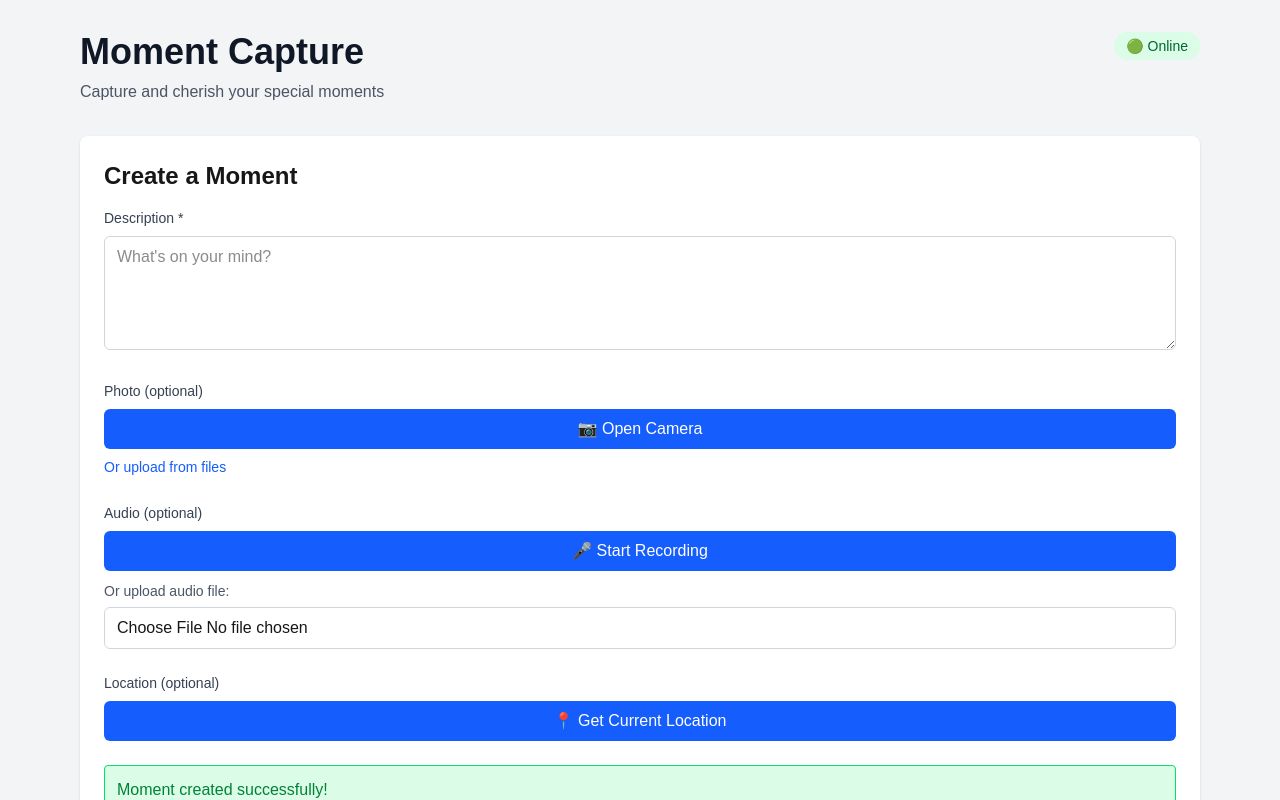
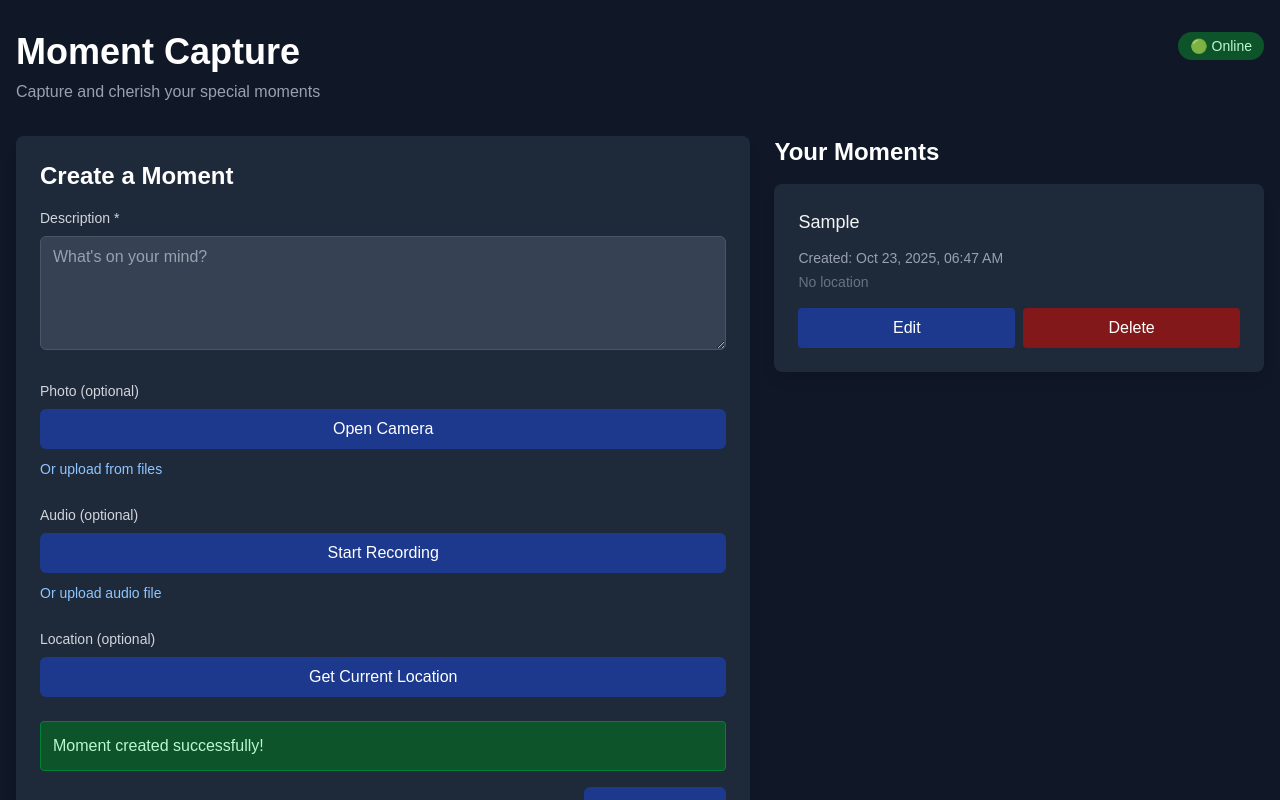
Before and after one commit to bizpropb/CapturePWA, a Next.js app: page / in a window 1280 px wide. Both pictures are taken after typing "Sample" into the empty fields and a click on the button "Create Moment". Shown: the top 800 px of the page. Built offline with nearby package versions, Linux system fonts and the light colour scheme; no server answers; the database is empty.

Commit message:
fix: css, darkmode, optimizations

```diff
--- a/src/app/page.jsx
+++ b/src/app/page.jsx
@@ -97,26 +97,26 @@
   };
 
   return (
-    <div className="min-h-screen bg-gray-100">
-      <div className="container mx-auto px-4 py-8 max-w-6xl">
+    <div className="min-h-screen bg-gray-900">
+      <div className="container mx-auto px-4 py-8 max-w-7xl">
         <header className="mb-8">
           <div className="flex justify-between items-start">
             <div>
-              <h1 className="text-4xl font-bold text-gray-900">Moment Capture</h1>
-              <p className="text-gray-600 mt-2">Capture and cherish your special moments</p>
+              <h1 className="text-4xl font-bold text-white">Moment Capture</h1>
+              <p className="text-gray-400 mt-2">Capture and cherish your special moments</p>
             </div>
             <div className="flex flex-col items-end gap-2">
               {/* Online/Offline Indicator */}
               <div className={`px-3 py-1 rounded-full text-sm font-medium ${
                 isOnline
-                  ? 'bg-green-100 text-green-800'
-                  : 'bg-red-100 text-red-800'
+                  ? 'bg-green-900 text-green-200'
+                  : 'bg-red-900 text-red-200'
               }`}>
                 {isOnline ? '🟢 Online' : '🔴 Offline'}
               </div>
               {/* Syncing Indicator */}
               {syncing && (
-                <div className="px-3 py-1 rounded-full text-sm font-medium bg-blue-100 text-blue-800">
+                <div className="px-3 py-1 rounded-full text-sm font-medium bg-blue-900 text-blue-200">
                   🔄 Syncing...
                 </div>
               )}
@@ -124,10 +124,16 @@
           </div>
         </header>
 
+        <div className="flex gap-6">
+          {/* Left Column - Form (60%) */}
+          <div className="w-[60%]">
             <MomentForm onMomentCreated={handleMomentCreated} />
+          </div>
 
+          {/* Right Column - Moments List (40%) */}
+          <div className="w-[40%]">
             {error && (
-          <div className="mb-4 p-4 bg-red-100 border border-red-400 text-red-700 rounded">
+              <div className="mb-4 p-4 bg-red-900 border border-red-700 text-red-200 rounded">
                 Error: {error}
               </div>
             )}
@@ -138,6 +144,8 @@
               onDelete={handleDelete}
               onEdit={handleEdit}
             />
+          </div>
+        </div>
 
         {editingMoment && (
           <EditModal
--- a/src/components/AudioRecorder.jsx
+++ b/src/components/AudioRecorder.jsx
@@ -100,9 +100,9 @@
 
   if (!isSupported) {
     return (
-      <div className="p-4 bg-yellow-50 border border-yellow-200 rounded-md">
-        <p className="text-sm text-yellow-800">
-          🎤 Microphone not supported. Please use the file upload instead.
+      <div className="p-4 bg-yellow-900 border border-yellow-700 rounded-md">
+        <p className="text-sm text-white">
+          Microphone not supported. Please use the file upload instead.
         </p>
       </div>
     );
@@ -110,15 +110,15 @@
 
   if (audioBlob) {
     return (
-      <div className="p-4 bg-gray-50 border border-gray-200 rounded-md">
+      <div className="p-4 bg-gray-700 border border-gray-600 rounded-md">
         <div className="flex items-center justify-between mb-2">
-          <span className="text-sm font-medium text-gray-700">
+          <span className="text-sm font-medium text-gray-300">
             Recorded Audio ({formatDuration(duration)})
           </span>
           <button
             type="button"
             onClick={deleteRecording}
-            className="text-red-600 hover:text-red-700 text-sm font-medium"
+            className="text-red-400 hover:text-red-300 text-sm font-medium transition-colors duration-200"
           >
             Delete
           </button>
@@ -130,11 +130,11 @@
 
   if (isRecording) {
     return (
-      <div className="p-4 bg-red-50 border border-red-200 rounded-md">
+      <div className="p-4 bg-red-900 border border-red-700 rounded-md">
         <div className="flex items-center justify-between mb-3">
           <div className="flex items-center">
-            <span className="animate-pulse h-3 w-3 bg-red-600 rounded-full mr-2"></span>
-            <span className="text-sm font-medium text-red-900">
+            <span className="animate-pulse h-3 w-3 bg-red-400 rounded-full mr-2"></span>
+            <span className="text-sm font-medium text-red-100">
               Recording... {formatDuration(duration)}
             </span>
           </div>
@@ -142,9 +142,9 @@
         <button
           type="button"
           onClick={stopRecording}
-          className="w-full bg-red-600 text-white py-2 px-4 rounded-md hover:bg-red-700 transition"
+          className="w-full bg-red-950 text-white py-2 px-4 rounded-md hover:bg-red-900 transition-colors duration-200"
         >
-          ⏹ Stop Recording
+          Stop Recording
         </button>
       </div>
     );
@@ -155,12 +155,12 @@
       <button
         type="button"
         onClick={startRecording}
-        className="w-full bg-blue-600 text-white py-2 px-4 rounded-md hover:bg-blue-700 transition"
+        className="w-full bg-blue-900 text-white py-2 px-4 rounded-md hover:bg-blue-800 transition-colors duration-200"
       >
-        🎤 Start Recording
+        Start Recording
       </button>
       {error && (
-        <p className="mt-2 text-sm text-red-600">{error}</p>
+        <p className="mt-2 text-sm text-red-400">{error}</p>
       )}
     </div>
   );
--- a/src/components/CameraCapture.jsx
+++ b/src/components/CameraCapture.jsx
@@ -82,9 +82,9 @@
 
   if (!isSupported) {
     return (
-      <div className="p-4 bg-yellow-50 border border-yellow-200 rounded-md">
-        <p className="text-sm text-yellow-800">
-          📷 Camera not supported. Please use the file upload instead.
+      <div className="p-4 bg-yellow-900 border border-yellow-700 rounded-md">
+        <p className="text-sm text-white">
+          Camera not supported. Please use the file upload instead.
         </p>
       </div>
     );
@@ -96,12 +96,12 @@
         <button
           type="button"
           onClick={startCamera}
-          className="w-full bg-blue-600 text-white py-2 px-4 rounded-md hover:bg-blue-700 transition"
+          className="w-full bg-blue-900 text-white py-2 px-4 rounded-md hover:bg-blue-800 transition-colors duration-200"
         >
-          📷 Open Camera
+          Open Camera
         </button>
         {error && (
-          <p className="mt-2 text-sm text-red-600">{error}</p>
+          <p className="mt-2 text-sm text-red-400">{error}</p>
         )}
       </div>
     );
@@ -114,9 +114,9 @@
         <button
           type="button"
           onClick={retake}
-          className="w-full bg-gray-600 text-white py-2 px-4 rounded-md hover:bg-gray-700 transition"
+          className="w-full bg-gray-600 text-white py-2 px-4 rounded-md hover:bg-gray-700 transition-colors duration-200"
         >
-          🔄 Retake Photo
+          Retake Photo
         </button>
       </div>
     );
@@ -139,16 +139,16 @@
         <button
           type="button"
           onClick={capturePhoto}
-          className="flex-1 bg-green-600 text-white py-2 px-4 rounded-md hover:bg-green-700 transition font-medium"
+          className="flex-1 bg-green-800 text-white py-2 px-4 rounded-md hover:bg-green-900 transition-colors duration-200 font-medium"
         >
-          📸 Capture
+          Capture
         </button>
         <button
           type="button"
           onClick={stopCamera}
-          className="flex-1 bg-red-600 text-white py-2 px-4 rounded-md hover:bg-red-700 transition"
+          className="flex-1 bg-red-950 text-white py-2 px-4 rounded-md hover:bg-red-900 transition-colors duration-200"
         >
-          ✖ Cancel
+          Cancel
         </button>
       </div>
     </div>
--- a/src/components/GPSCapture.jsx
+++ b/src/components/GPSCapture.jsx
@@ -49,9 +49,9 @@
 
   if (!isSupported) {
     return (
-      <div className="p-4 bg-yellow-50 border border-yellow-200 rounded-md">
-        <p className="text-sm text-yellow-800">
-          📍 GPS not supported. Location will default to 0, 0.
+      <div className="p-4 bg-yellow-900 border border-yellow-700 rounded-md">
+        <p className="text-sm text-white">
+          GPS not supported. Location will default to 0, 0.
         </p>
       </div>
     );
@@ -60,15 +60,15 @@
   return (
     <div>
       {location ? (
-        <div className="p-4 bg-green-50 border border-green-200 rounded-md">
+        <div className="p-4 bg-green-900 border border-green-700 rounded-md">
           <div className="flex justify-between items-start mb-2">
             <div>
-              <p className="text-sm font-medium text-green-900">Location Captured</p>
-              <p className="text-xs text-green-700 font-mono mt-1">
+              <p className="text-sm font-medium text-green-100">Location Captured</p>
+              <p className="text-xs text-green-200 font-mono mt-1">
                 {location.latitude.toFixed(6)}, {location.longitude.toFixed(6)}
               </p>
               {location.accuracy && (
-                <p className="text-xs text-green-600 mt-1">
+                <p className="text-xs text-green-300 mt-1">
                   Accuracy: ±{Math.round(location.accuracy)}m
                 </p>
               )}
@@ -76,7 +76,7 @@
             <button
               type="button"
               onClick={clearLocation}
-              className="text-green-700 hover:text-green-900 text-sm font-medium"
+              className="text-green-200 hover:text-green-100 text-sm font-medium"
             >
               Clear
             </button>
@@ -88,9 +88,9 @@
             type="button"
             onClick={getLocation}
             disabled={loading}
-            className="w-full bg-blue-600 text-white py-2 px-4 rounded-md hover:bg-blue-700 disabled:bg-gray-400 disabled:cursor-not-allowed transition"
+            className="w-full bg-blue-900 text-white py-2 px-4 rounded-md hover:bg-blue-800 disabled:bg-gray-400 disabled:cursor-not-allowed transition-colors duration-200"
           >
-            {loading ? '📍 Getting Location...' : '📍 Get Current Location'}
+            {loading ? 'Getting Location...' : 'Get Current Location'}
           </button>
           {error && (
             <p className="mt-2 text-sm text-red-600">{error}</p>
--- a/src/components/MomentCard.jsx
+++ b/src/components/MomentCard.jsx
@@ -15,10 +15,10 @@
   const hasLocation = moment.gpsLat !== 0 || moment.gpsLng !== 0;
 
   return (
-    <div className="bg-white rounded-lg shadow hover:shadow-lg transition overflow-hidden">
+    <div className="bg-gray-800 rounded-lg shadow-lg hover:shadow-xl transition-shadow duration-200 overflow-hidden">
       {/* Image */}
       {moment.imageUrl && (
-        <div className="w-full h-48 bg-gray-200">
+        <div className="w-full h-48 bg-gray-700">
           <img
             src={moment.imageUrl}
             alt="Moment"
@@ -31,7 +31,7 @@
       <div className="p-6">
         {/* Description */}
         <div className="mb-3">
-          <p className="text-gray-800 text-lg whitespace-pre-wrap">{moment.description}</p>
+          <p className="text-gray-100 text-lg whitespace-pre-wrap">{moment.description}</p>
         </div>
 
         {/* Audio Player */}
@@ -45,7 +45,7 @@
         )}
 
         {/* Metadata */}
-        <div className="text-sm text-gray-600 space-y-1">
+        <div className="text-sm text-gray-400 space-y-1">
           <p>
             <span className="font-medium">Created:</span> {formatDate(moment.createdAt)}
           </p>
@@ -55,7 +55,7 @@
               <span className="font-medium">Location:</span> {moment.gpsLat.toFixed(4)}, {moment.gpsLng.toFixed(4)}
             </p>
           ) : (
-            <p className="text-gray-400">No location</p>
+            <p className="text-gray-500">No location</p>
           )}
         </div>
 
@@ -63,13 +63,13 @@
         <div className="mt-4 flex gap-2">
           <button
             onClick={() => onEdit(moment)}
-            className="flex-1 bg-blue-600 text-white py-2 px-4 rounded hover:bg-blue-700 transition"
+            className="flex-1 bg-blue-900 text-white py-2 px-4 rounded hover:bg-blue-800 transition-colors duration-200"
           >
             Edit
           </button>
           <button
             onClick={() => onDelete(moment.id)}
-            className="flex-1 bg-red-600 text-white py-2 px-4 rounded hover:bg-red-700 transition"
+            className="flex-1 bg-red-900 text-white py-2 px-4 rounded hover:bg-red-800 transition-colors duration-200"
           >
             Delete
           </button>
--- a/src/components/MomentForm.jsx
+++ b/src/components/MomentForm.jsx
@@ -13,7 +13,6 @@
   const [audioData, setAudioData] = useState(null); // Blob from recorder or file
   const [gpsLat, setGpsLat] = useState(0);
   const [gpsLng, setGpsLng] = useState(0);
-  const [useFileUpload, setUseFileUpload] = useState(false);
   const [loading, setLoading] = useState(false);
   const [uploadProgress, setUploadProgress] = useState('');
   const [error, setError] = useState('');
@@ -142,13 +141,13 @@
   };
 
   return (
-    <div className="bg-white rounded-lg shadow p-6 mb-8">
-      <h2 className="text-2xl font-bold mb-4">Create a Moment</h2>
+    <div className="bg-gray-800 rounded-lg shadow-lg p-6 mb-8">
+      <h2 className="text-2xl font-bold mb-4 text-white">Create a Moment</h2>
 
       <form onSubmit={handleSubmit}>
         {/* Description */}
         <div className="mb-6">
-          <label htmlFor="description" className="block text-sm font-medium text-gray-700 mb-2">
+          <label htmlFor="description" className="block text-sm font-medium text-gray-300 mb-2">
             Description *
           </label>
           <textarea
@@ -157,51 +156,40 @@
             onChange={(e) => setDescription(e.target.value)}
             placeholder="What's on your mind?"
             rows={4}
-            className="w-full px-3 py-2 border border-gray-300 rounded-md focus:outline-none focus:ring-2 focus:ring-blue-500"
+            className="w-full px-3 py-2 bg-gray-700 border border-gray-600 text-white placeholder-gray-400 rounded-md focus:outline-none focus:ring-2 focus:ring-blue-500"
             disabled={loading}
           />
         </div>
 
         {/* Camera / Image Upload */}
         <div className="mb-6">
-          <label className="block text-sm font-medium text-gray-700 mb-2">
+          <label className="block text-sm font-medium text-gray-300 mb-2">
             Photo (optional)
           </label>
 
-          {!imageData && !useFileUpload && (
+          {!imageData && (
+            <>
               <CameraCapture
                 onCapture={handleCameraCapture}
                 onError={(err) => setError(err)}
               />
-          )}
-
-          {!imageData && !useFileUpload && (
-            <button
-              type="button"
-              onClick={() => setUseFileUpload(true)}
-              className="mt-2 text-sm text-blue-600 hover:text-blue-700"
-            >
-              Or upload from files
-            </button>
-          )}
-
-          {(useFileUpload && !imageData) && (
-            <div>
+              <div className="mt-2">
                 <input
+                  id="image-upload"
                   type="file"
                   accept="image/*"
                   onChange={handleImageFileChange}
-                className="w-full px-3 py-2 border border-gray-300 rounded-md"
+                  className="hidden"
                   disabled={loading}
                 />
-              <button
-                type="button"
-                onClick={() => setUseFileUpload(false)}
-                className="mt-2 text-sm text-blue-600 hover:text-blue-700"
+                <label
+                  htmlFor="image-upload"
+                  className="text-sm text-blue-300 hover:text-blue-200 transition-colors duration-200 cursor-pointer"
                 >
-                Or use camera
-              </button>
+                  Or upload from files
+                </label>
               </div>
+            </>
           )}
 
           {imageData && (
@@ -214,7 +202,7 @@
               <button
                 type="button"
                 onClick={clearImage}
-                className="absolute top-2 right-2 bg-red-600 text-white px-3 py-1 rounded hover:bg-red-700"
+                className="absolute top-2 right-2 bg-red-800 text-white px-3 py-1 rounded hover:bg-red-900 transition-colors duration-200"
                 disabled={loading}
               >
                 Remove
@@ -225,48 +213,53 @@
 
         {/* Audio Recorder / Upload */}
         <div className="mb-6">
-          <label className="block text-sm font-medium text-gray-700 mb-2">
+          <label className="block text-sm font-medium text-gray-300 mb-2">
             Audio (optional)
           </label>
 
           {!audioData && (
+            <>
               <AudioRecorder
                 onCapture={handleAudioCapture}
                 onError={(err) => setError(err)}
               />
+              <div className="mt-2">
+                <input
+                  id="audio-upload"
+                  type="file"
+                  accept="audio/*"
+                  onChange={handleAudioFileChange}
+                  className="hidden"
+                  disabled={loading}
+                />
+                <label
+                  htmlFor="audio-upload"
+                  className="text-sm text-blue-300 hover:text-blue-200 transition-colors duration-200 cursor-pointer"
+                >
+                  Or upload audio file
+                </label>
+              </div>
+            </>
           )}
 
           {audioData && (
-            <div className="flex items-center gap-2 p-3 bg-gray-50 border border-gray-200 rounded-md">
-              <span className="text-sm text-gray-600 flex-1">Audio recorded</span>
+            <div className="flex items-center gap-2 p-3 bg-gray-700 border border-gray-600 rounded-md">
+              <span className="text-sm text-gray-300 flex-1">Audio recorded</span>
               <button
                 type="button"
                 onClick={clearAudio}
-                className="bg-red-600 text-white px-3 py-1 rounded hover:bg-red-700 text-sm"
+                className="bg-red-800 text-white px-3 py-1 rounded hover:bg-red-900 transition-colors duration-200 text-sm"
                 disabled={loading}
               >
                 Remove
               </button>
             </div>
           )}
-
-          {!audioData && (
-            <div className="mt-2">
-              <label className="text-sm text-gray-600">Or upload audio file:</label>
-              <input
-                type="file"
-                accept="audio/*"
-                onChange={handleAudioFileChange}
-                className="w-full px-3 py-2 border border-gray-300 rounded-md mt-1"
-                disabled={loading}
-              />
-            </div>
-          )}
         </div>
 
         {/* GPS Location */}
         <div className="mb-6">
-          <label className="block text-sm font-medium text-gray-700 mb-2">
+          <label className="block text-sm font-medium text-gray-300 mb-2">
             Location (optional)
           </label>
           <GPSCapture
@@ -277,33 +270,35 @@
 
         {/* Upload Progress */}
         {uploadProgress && (
-          <div className="mb-4 p-3 bg-blue-100 border border-blue-400 text-blue-700 rounded">
+          <div className="mb-4 p-3 bg-blue-900 border border-blue-700 text-blue-200 rounded">
             {uploadProgress}
           </div>
         )}
 
         {/* Error Message */}
         {error && (
-          <div className="mb-4 p-3 bg-red-100 border border-red-400 text-red-700 rounded">
+          <div className="mb-4 p-3 bg-red-900 border border-red-700 text-red-200 rounded">
             {error}
           </div>
         )}
 
         {/* Success Message */}
         {success && (
-          <div className="mb-4 p-3 bg-green-100 border border-green-400 text-green-700 rounded">
+          <div className="mb-4 p-3 bg-green-900 border border-green-700 text-green-200 rounded">
             Moment created successfully!
           </div>
         )}
 
         {/* Submit Button */}
+        <div className="flex justify-end">
           <button
             type="submit"
             disabled={loading}
-          className="w-full bg-blue-600 text-white py-3 px-4 rounded-md hover:bg-blue-700 disabled:bg-gray-400 disabled:cursor-not-allowed transition font-medium"
+            className="bg-blue-900 text-white py-2 px-4 rounded-md hover:bg-blue-800 disabled:bg-gray-500 disabled:cursor-not-allowed transition-colors duration-200 font-medium"
           >
             {loading ? 'Creating...' : 'Create Moment'}
           </button>
+        </div>
       </form>
     </div>
   );
--- a/src/components/MomentList.jsx
+++ b/src/components/MomentList.jsx
@@ -6,24 +6,24 @@
   if (loading) {
     return (
       <div className="text-center py-12">
-        <div className="inline-block animate-spin rounded-full h-12 w-12 border-b-2 border-blue-600"></div>
-        <p className="mt-4 text-gray-600">Loading moments...</p>
+        <div className="inline-block animate-spin rounded-full h-12 w-12 border-b-2 border-blue-500"></div>
+        <p className="mt-4 text-gray-400">Loading moments...</p>
       </div>
     );
   }
 
   if (moments.length === 0) {
     return (
-      <div className="text-center py-12 bg-gray-50 rounded-lg">
-        <p className="text-gray-600 text-lg">No moments yet. Create your first moment above!</p>
+      <div className="text-center py-12 bg-gray-800 rounded-lg">
+        <p className="text-gray-400 text-lg">No moments yet. Create your first moment!</p>
       </div>
     );
   }
 
   return (
     <div>
-      <h2 className="text-2xl font-bold mb-4">Your Moments</h2>
-      <div className="grid grid-cols-1 md:grid-cols-2 lg:grid-cols-3 gap-4">
+      <h2 className="text-2xl font-bold mb-4 text-white">Your Moments</h2>
+      <div className="flex flex-col gap-4">
         {moments.map((moment) => (
           <MomentCard
             key={moment.id}
```
Also changed, not shown: src/components/EditModal.jsx (+8 -8 lines). Lines whose indentation alone changed are shown as unchanged.
